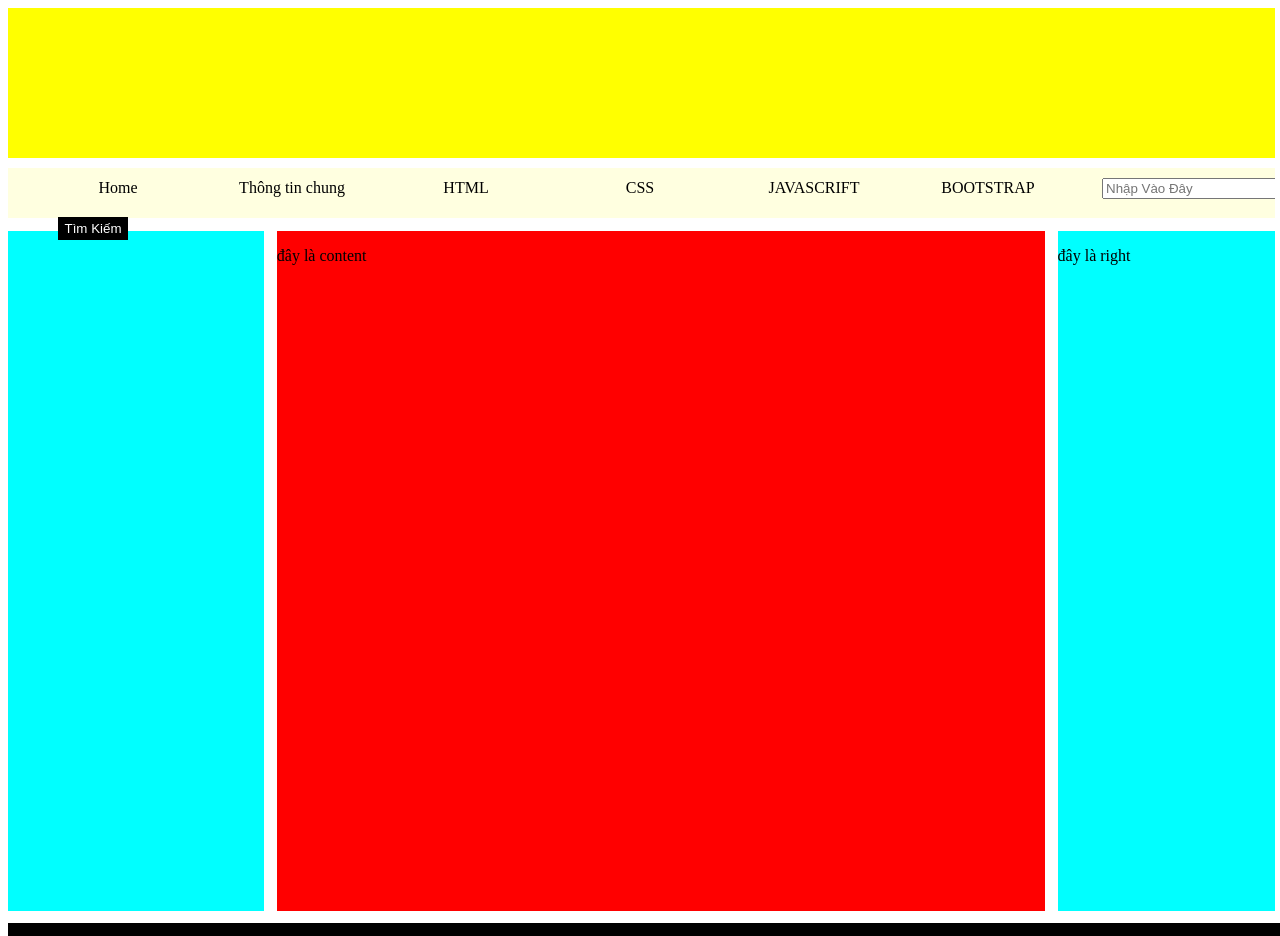
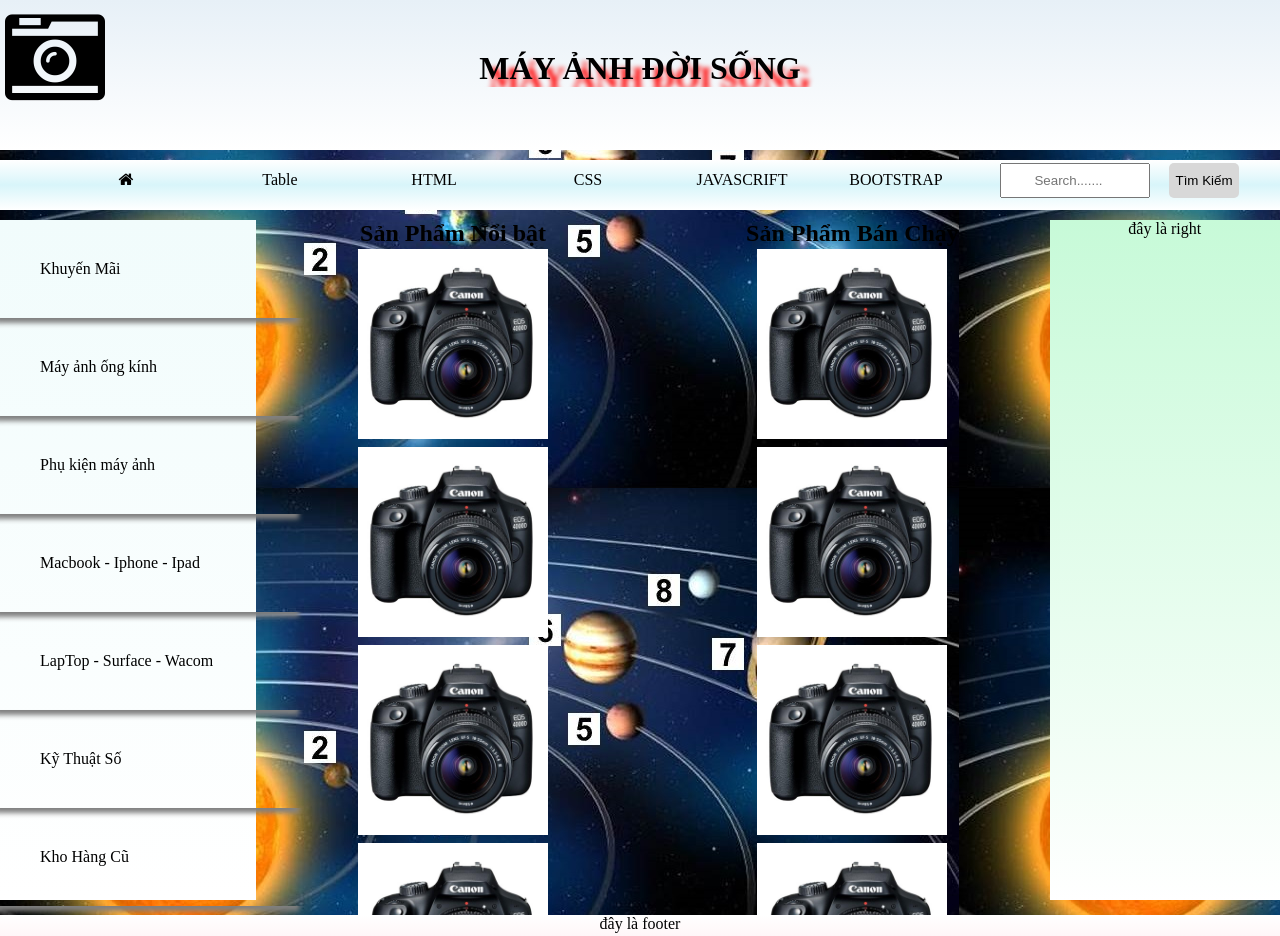
Before and after one commit to HuyPDNN/Frontend_Website, a plain HTML site: page bocuctrangweb.html in a window 1280 px wide. Shown: the top 936 px of the page. Drawn offline with Linux system fonts and the light colour scheme.

Commit message:
Css Duy 2

```diff
--- /dev/null
+++ b/Css-Duy/Media-Css.css
@@ -0,0 +1,5 @@
+@media screen and (max-width:500px){
+    .menu{
+        background: blue;
+    }
+}
--- /dev/null
+++ b/Css-Duy/Style.css
@@ -0,0 +1,183 @@
+*{
+    margin: 0;
+    padding: 0;
+}
+body{
+    font-family: 'Times New Roman', Times, serif;
+    width: 100%;
+    height: auto;
+    text-align: center;
+    background-image: url("/image/map.jpg");
+
+}
+.header{
+    background: linear-gradient(rgb(231, 240, 247),white);
+    height:150px;
+    width: 100%;
+    margin: 0;
+}
+.header .icon{
+    /* background:red; */
+    font-size: 100px;
+    margin-top:-85px;
+    margin-left:5px;
+    width: 50px;
+    height:50px;
+    float: left;
+    position: inherit;
+}
+.header h1 {
+    color: black;
+    padding-top: 50px;
+    overflow: auto;
+    text-transform: uppercase;
+    text-shadow: 10px 10px 5px red;
+
+}
+.menu {
+    background: linear-gradient(white,rgb(216, 245, 250),white);
+    height: 50px;
+    width: 100%;
+    margin-top:10px;
+    /* position: fixed;  */
+    top:150px;
+    z-index: 10000;
+}
+
+.menu ul{
+    list-style-type: none;
+    overflow: hidden;
+    margin: 0;
+    padding:0 ;
+}
+.menu li{
+    color: #f1f1f1;
+    display: inline-block;
+    width: 100px;
+    height: 40px;
+    line-height: 40px;
+    margin-left: 50px;
+    text-align:center;
+}
+.menu a{
+    text-decoration: none;
+    color: black;
+    display: block;
+    text-align: center;
+}
+.menu a:hover{
+    background: linear-gradient(rgb(245, 218, 222),white);
+    color: black;
+    border-radius: 10px;
+}
+ .menu input[type=button]{
+    background-color: rgb(216, 216, 216);
+    border: 1px ;
+    color: black;
+    text-decoration: none;
+    cursor: pointer;
+    width: 70px;
+    height: 35px;
+    border-radius: 5px;
+}
+.menu input[type=button]:hover{
+    background:rgb(253, 255, 218);
+}
+.menu input[type=search]{
+    text-align: center;
+    width: 150px;
+    height: 35px;
+}
+.menu input[type=search]:hover{
+    background:linear-gradient(rgb(211, 211, 253),white)
+}
+.left{
+    background:linear-gradient(rgb(241, 252, 252),white);
+    width: 20%;
+    height: 680px;
+    margin-top: 10px;
+    float: left;
+    transition: 3s;
+}
+
+.left  ul{
+    list-style-type: none;
+    overflow: hidden;
+    width: 304px;
+    height: 680px;
+    padding:0;
+    margin:0;
+    text-align: left;
+    white-space: nowrap;
+    overflow: visible;
+}
+.left  ul li {
+    text-align:left;
+    padding: 40px;
+    box-shadow: -5px 5px 5px gray;
+    /* border-bottom: 1px solid black; */
+}
+.left ul li:hover{
+    background:linear-gradient(rgb(199, 243, 188) ,white);
+    box-shadow: 5px 5px 5px rgb(248, 217, 169);
+}
+
+
+.content {
+    /* background:linear-gradient(#e0c5fa,white); */
+    position: absolute;
+    width:60% ;
+    height: 680px;
+    margin-top: 10px;
+    margin-left: 21%;
+    float: left;
+    transition: 3s;
+}
+.content .content-1{
+    /* background:blue; */
+    height: 680px;
+    width: 48%;
+    float:left;
+}
+.content .content-1 img{
+    padding:2px;
+    width:190px;
+    height:190px;
+}
+.content .content-2{
+    /* background:yellow; */
+    height: 680px;
+    width: 48%;
+    margin-left:52%;
+    float:left;
+    position: absolute;
+}
+.content .content-2 img{
+    padding:2px;
+    width:190px;
+    height:190px;
+}
+.right {
+    background:linear-gradient(rgb(199, 250, 216),white);
+    width: 18%;
+    height: 680px;
+    margin-top: 10px;
+    float: left;
+    margin-left: 82%;
+    position: absolute;
+    transition: 3s;
+
+}
+.footer{
+    background: linear-gradient(white,pink);
+
+    width: 100%;
+    height: 150px;
+    margin-top:705px;
+    position: absolute;
+    transition: 3s;
+
+}
+.footer p{
+    color: black;
+}
--- a/Css/Style.css
+++ /dev/null
@@ -1,93 +0,0 @@
-
-body{
-    width: 100%;
-    height: auto;
-}
-#form{
-    border-width: 2px ;
-    border-color: black;
-    border-style: solid;
-}
-.header{
-    background: yellow;
-    height:150px;
-    width: 99%;
-}
-.header p {
-    text-align: center;
-    color: black;
-}
-.menu {
-    background: lightyellow;
-    height: 50px;
-    width: 99%;
-    margin-top:10px;
-}
-.menu ul{
-    list-style-type: none;
-    overflow: hidden;
-    margin: 0;
-    padding:0 ;
-}
-.menu li{
-    color: #f1f1f1;
-    display: inline-block;
-    width: 120px;
-    height: 40px;
-    line-height: 40px;
-    margin-left: 50px;
-}
-.menu a{
-    text-decoration: none;
-    color: black;
-    display: block;
-    text-align: center;
-}
-.menu a:hover{
-    background: pink;
-    color: black;
-}
-.menu input[type=button]{
-    background-color: black;
-    border: 1px ;
-    color: white;
-    text-decoration: none;
-    cursor: pointer;
-    width: 70px;
-    height: 23px;
-}
-.left{
-    background:aqua;
-    width: 20%;
-    height: 680px;
-    margin-top: 1%;
-    float: left;
-}
-.content {
-    background: red;
-    position: absolute;
-    width:60% ;
-    height: 680px;
-    margin-top: 1%;
-    margin-left: 21%;
-    float: left;
-}
-.right {
-    background:aqua;
-    width: 17%;
-    height: 680px;
-    margin-top: 1%;
-    float: left;
-    margin-left: 82%;
-    position: absolute;
-}
-.footer{
-    background: black;
-    width: 100%;
-    height: 150px;
-    margin-top:705px;
-    position: absolute;
-}
-.footer p{
-    color: blanchedalmond;
-}
--- a/bocuctrangweb.html
+++ b/bocuctrangweb.html
@@ -1,26 +1,32 @@
 <!DOCTYPE html>
 <html>
     <head>
+        <meta charset="utf-8">
         <title>Bố cục trang web</title>
-        <link type="text/css" rel="stylesheet" href="./Css/Style.css"/>
+        <link type="text/css" rel="stylesheet" href="./Css-Duy/Style.css"/>
+        <link type="text/css" rel="stylesheet" href="./Css-Duy/Media-Css.css">
+        <meta name="viewpost" content="width=device-width , initial-scale=1">
+        <link rel="stylesheet" href="https://cdnjs.cloudflare.com/ajax/libs/font-awesome/4.7.0/css/font-awesome.min.css">
     </head>
     <body>
+
         <div class="header">
-
-
+            <h1>máy ảnh đời sống</h1>
+            <div class="icon">
+                <i class="fa fa-camera-retro" aria-hidden="true"></i>
+            </div>
         </div>
 
         <div class="menu">
             <ul>
-                <li><a href="#">Home</a></li>
-                <li><a href="#">Thông tin chung</a></li>
+                <li><a href="#"><i class="fa fa-home"></i></a></li>
+                <li><a href="./table.html">Table</a></li>
                 <li><a href="#">HTML</a></li>
                 <li><a href="#">CSS</a></li>
                 <li><a href="#">JAVASCRIFT</a></li>
                 <li><a href="#">BOOTSTRAP</a></li>
                 <li>
-                    <input type="text" placeholder="Nhập Vào Đây">
-
+                    <input type="search" placeholder="Search.......">
                 </li>
                 <li><input type="button" value="Tìm Kiếm"></li>
 
@@ -29,10 +35,42 @@
         </div>
 
         <div class="left" >
+                <ul>
+                    <li>Khuyến Mãi</li>
+                    <li>Máy ảnh ống kính</li>
+                    <li>Phụ kiện máy ảnh</li>
+                    <li>Macbook - Iphone - Ipad</li>
+                    <li>LapTop - Surface - Wacom</li>
+                    <li>Kỹ Thuật Số</li>
+                    <li>Kho Hàng Cũ</li>
+                </ul>
         </div>
 
         <div class="content">
-            <p>đây là content</p>
+            <div class="content-1 ">
+                <h2>Sản Phẩm Nổi bật</h2>
+                <img src="./image/mayanh.jpg">
+                <img src="./image/mayanh.jpg">
+                <img src="./image/mayanh.jpg">
+                <img src="./image/mayanh.jpg">
+                <img src="./image/mayanh.jpg">
+                <img src="./image/mayanh.jpg">
+                <h3 style="color: rgb(95, 95, 95);">
+                    Trước 1 2 3 Sau
+                </h3>
+
+            </div>
+            <div class="content-2">
+                <h2>Sản Phẩm Bán Chạy</h2>
+                <img src="./image/mayanh.jpg">
+                <img src="./image/mayanh.jpg">
+                <img src="./image/mayanh.jpg">
+                <img src="./image/mayanh.jpg">
+                <img src="./image/mayanh.jpg">
+                <h3 style="color: rgb(95, 95, 95);">
+                    Trước 1 2 3 Sau
+                </h3>
+            </div>
         </div>
 
         <div class="right">
```
Also changed, not shown: table.html (+2 -1 lines), image/mayanh.jpg (added), image/nen.png (added).
